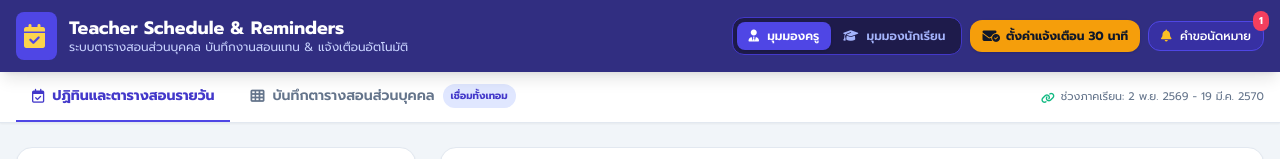
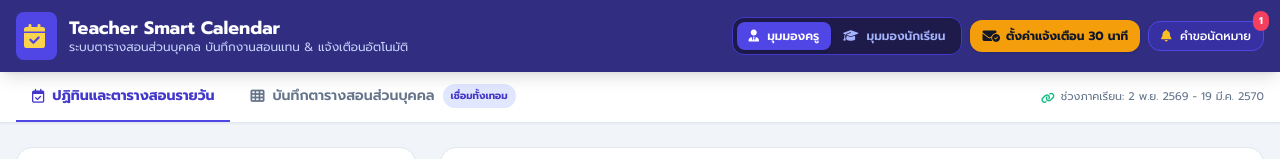
Before and after one commit to mawteacherella/Teacher, a plain HTML site: page index.html in a window 1280 px wide. Shown: the top 159 px of the page. Drawn offline with nearby package versions, Linux system fonts and the light colour scheme; some packages are replaced by stand-ins of ours; a script that the page names is missing.

Commit message:
Add files via upload

```diff
--- a/index.html
+++ b/index.html
@@ -3,7 +3,7 @@
 <head>
     <meta charset="UTF-8">
     <meta name="viewport" content="width=device-width, initial-scale=1.0">
-    <title>ระบบปฏิทินตารางสอน & ระบบนัดหมายครูรายบุคคล</title>
+    <title>Teacher Smart Calendar | ระบบปฏิทินตารางสอน & ระบบนัดหมายครูรายบุคคล</title>
     <!-- Tailwind CSS -->
     <script src="https://cdn.tailwindcss.com"></script>
     <!-- FontAwesome Icons -->
@@ -48,7 +48,7 @@
                     <i class="fa-solid me-1 fa-calendar-check text-2xl text-amber-300"></i>
                 </div>
                 <div>
-                    <h1 class="font-bold text-lg leading-tight">Teacher Schedule & Reminders</h1>
+                    <h1 class="font-bold text-lg leading-tight">Teacher Smart Calendar</h1>
                     <p class="text-xs text-indigo-200">ระบบตารางสอนส่วนบุคคล บันทึกงานสอนแทน & แจ้งเตือนอัตโนมัติ</p>
                 </div>
             </div>
```
